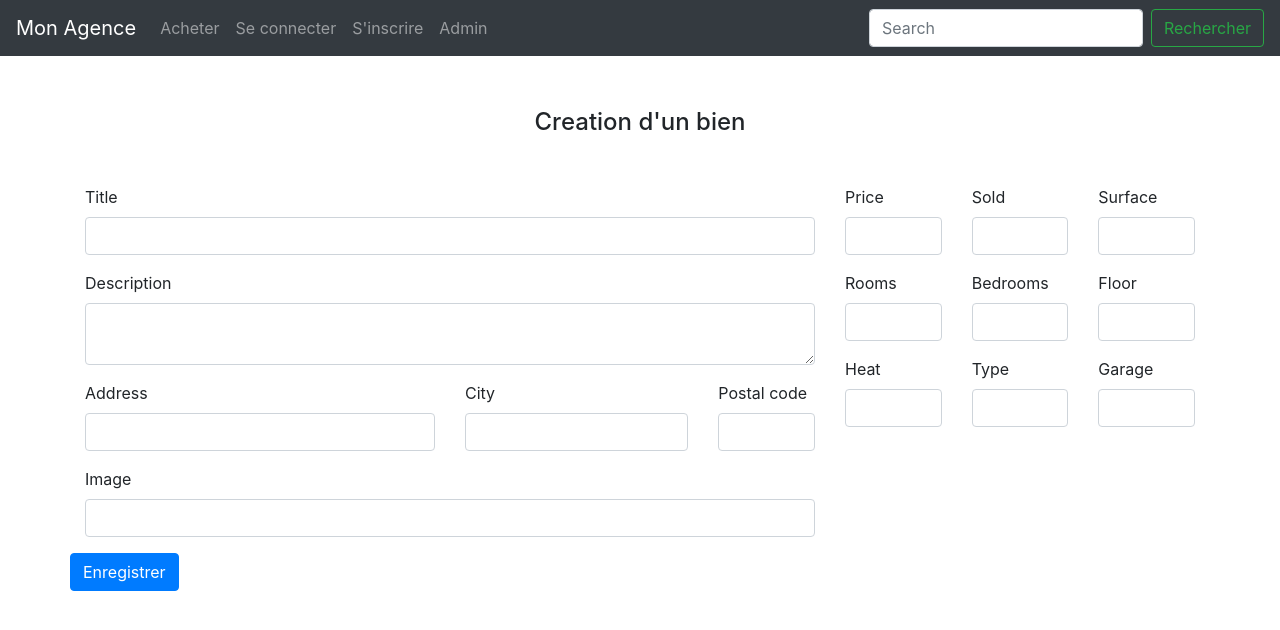
After one commit to LadghemSaid/oiseaubleu, a Symfony app: template templates/admin/property/create.html.twig in a window 1280 px wide. The commit adds this page. Shown: the top 630 px of the page. Run offline with Twig, Linux system fonts and the light colour scheme; the template is opened without the code that fills it, so the values that code supplies are empty; form fields are guessed from the names that the template uses; some libraries are stand-ins or nearby versions.

Commit message:
Improved version

```diff
--- a/src/Controller/PropertyController.php
+++ b/src/Controller/PropertyController.php
@@ -29,7 +29,7 @@ class PropertyController extends AbstractController
     }
 
     /**
-     * @Route("/bien/{slug}-{id}" , name="bien.show", requirements={"id"="\d+","slug"="[a-z0-9\-]*"})
+     * @Route("/bien/{slug}-{id}" , name="property.show", requirements={"id"="\d+","slug"="[a-z0-9\-]*"})
      */
     public function show(Property $propertie, string $slug){
         if($propertie->getSlug()!==$slug){
--- /dev/null
+++ b/templates/admin/property/_form.html.twig
@@ -0,0 +1,37 @@
+<div class="row">
+
+    <div class="col-md-8">
+        {{ form_start(form) }}
+        {{ form_row(form.title) }}
+        {{ form_row(form.description) }}
+
+        <div class="row">
+            <div class="col-md-6">  {{ form_row(form.address) }}</div>
+            <div class="col-md-4"> {{ form_row(form.city) }}</div>
+            <div class="col-md-2">  {{ form_row(form.postal_code) }}</div>
+        </div>
+        {{ form_row(form.image) }}
+    </div>
+    <div class="col-md-4">
+        <div class="row d-flex align-items-center">
+            <div class="col-md-4"> {{ form_row(form.price) }}</div>
+            <div class="col-md-4"> {{ form_row(form.sold) }}</div>
+            <div class="col-md-4"> {{ form_row(form.surface) }}</div>
+        </div>
+
+        <div class="row d-flex align-items-center">
+            <div class="col-md-4"> {{ form_row(form.rooms) }}</div>
+            <div class="col-md-4"> {{ form_row(form.bedrooms) }}</div>
+            <div class="col-md-4">  {{ form_row(form.floor) }}</div>
+        </div>
+        <div class="row d-flex align-items-center">
+            <div class="col-md-4"> {{ form_row(form.heat) }}</div>
+            <div class="col-md-4"> {{ form_row(form.type) }}</div>
+            <div class="col-md-4"> {{ form_row(form.garage) }}</div>
+        </div>
+
+
+    </div>
+    <button class="btn btn-primary ">{{ button|default('Enregistrer') }}</button>
+    {{ form_end(form) }}
+</div>
--- /dev/null
+++ b/templates/admin/property/create.html.twig
@@ -0,0 +1,21 @@
+{% extends 'base.html.twig' %}
+
+{% block title %}Administrer les biens{% endblock %}
+
+{% block style_custom %}
+    <style>
+
+    </style>
+{% endblock %}
+
+{% block body %}
+    <div class="mt-md-5 mt-sm-2 mb-md-5 mb-sm-2 text-center">
+        <h4>Creation d'un bien</h4>
+    </div>
+
+    {{   include('admin/property/_form.html.twig',{form: form})  }}
+
+
+
+
+{% endblock %}
--- a/templates/base.html.twig
+++ b/templates/base.html.twig
@@ -7,9 +7,9 @@
     <link rel="stylesheet" href="https://stackpath.bootstrapcdn.com/bootstrap/4.3.1/css/bootstrap.min.css" integrity="sha384-ggOyR0iXCbMQv3Xipma34MD+dH/1fQ784/j6cY/iJTQUOhcWr7x9JvoRxT2MZw1T" crossorigin="anonymous">
     <link href="{{ asset('css/all.css') }}" rel="stylesheet" >
     {% block stylesheets %}{% endblock %}
-    <style>
+
     {% block style_custom %}{% endblock %}
-    </style>
+
 </head>
 
 <body class="d-flex flex-column h-100">
@@ -32,10 +32,11 @@
                     <li class="nav-item">
                         <a class="nav-link" href="#">S'inscrire</a>
                     </li>
+                    <li class="nav-item">
+                        <a class="nav-link" href="{{ path('admin.properties.index') }}">Admin</a>
+                    </li>
 
-                    <li class="nav-item">
-                        <a class="nav-link disabled" href="#" tabindex="-1" aria-disabled="true">Disabled</a>
-                    </li>
+
                 </ul>
                 <form class="form-inline mt-2 mt-md-0">
                     <input class="form-control mr-sm-2" type="text" placeholder="Search" aria-label="Search">
--- a/templates/home/index.html.twig
+++ b/templates/home/index.html.twig
@@ -1,5 +1,6 @@
 {% extends 'base.html.twig' %} {% block title %}Home{% endblock %}
 {% block style_custom %}
+   <style>
     section{
     padding: 100px 0;
     }
@@ -114,6 +115,7 @@
     text-decoration: none;
     color: #fff;
     }
+    </style>
 {% endblock %}
 
 {% block body %}
@@ -147,7 +149,7 @@
                             <div class="row">
                                 <div class="col-md-6">
                                     <a class="btn btn-primary"
-                                       href="{{ path('bien.show',{slug:propertie.slug,id: propertie.id}) }}">Voir</a>
+                                       href="{{ path('property.show',{slug:propertie.slug,id: propertie.id}) }}">Voir</a>
                                 </div>
                                 <div class="col-md-6">
                                     <span class="card-detail-badge surface"><strong>{{ propertie.surface }}</strong> m²</span><br/>
--- a/templates/property/index.html.twig
+++ b/templates/property/index.html.twig
@@ -3,6 +3,7 @@
     Hello PropertyController!
 {% endblock %}
 {% block style_custom %}
+    <style>
         section{
             padding: 100px 0;
         }
@@ -118,6 +119,7 @@
             color: #fff;
         }
 
+    </style>
 {% endblock %}
 {% block body %}
     <div class="mt-md-5 mt-sm-2 mb-md-5 mb-sm-2 text-center">
@@ -146,7 +148,7 @@
                             <div class="row">
                                 <div class="col-md-6">
                                     <a class="btn btn-primary"
-                                       href="{{ path('bien.show',{slug:propertie.slug,id: propertie.id}) }}">Voir</a>
+                                       href="{{ path('property.show',{slug:propertie.slug,id: propertie.id}) }}">Voir</a>
                                 </div>
                                 <div class="col-md-6">
                                     <span class="card-detail-badge surface"><strong>{{ propertie.surface }}</strong> m²</span><br/>
```
Also changed, not shown: src/Controller/Admin/AdminPropertyController.php (added, +103 -0 lines), src/Entity/Property.php (+4 -4 lines), templates/admin/property/edit.html.twig (added, +21 -0 lines), templates/property/show.html.twig (+8 -1 lines), translations/forms.fr.yaml (added, +15 -0 lines), 2 other files. Lines whose indentation alone changed are shown as unchanged.
